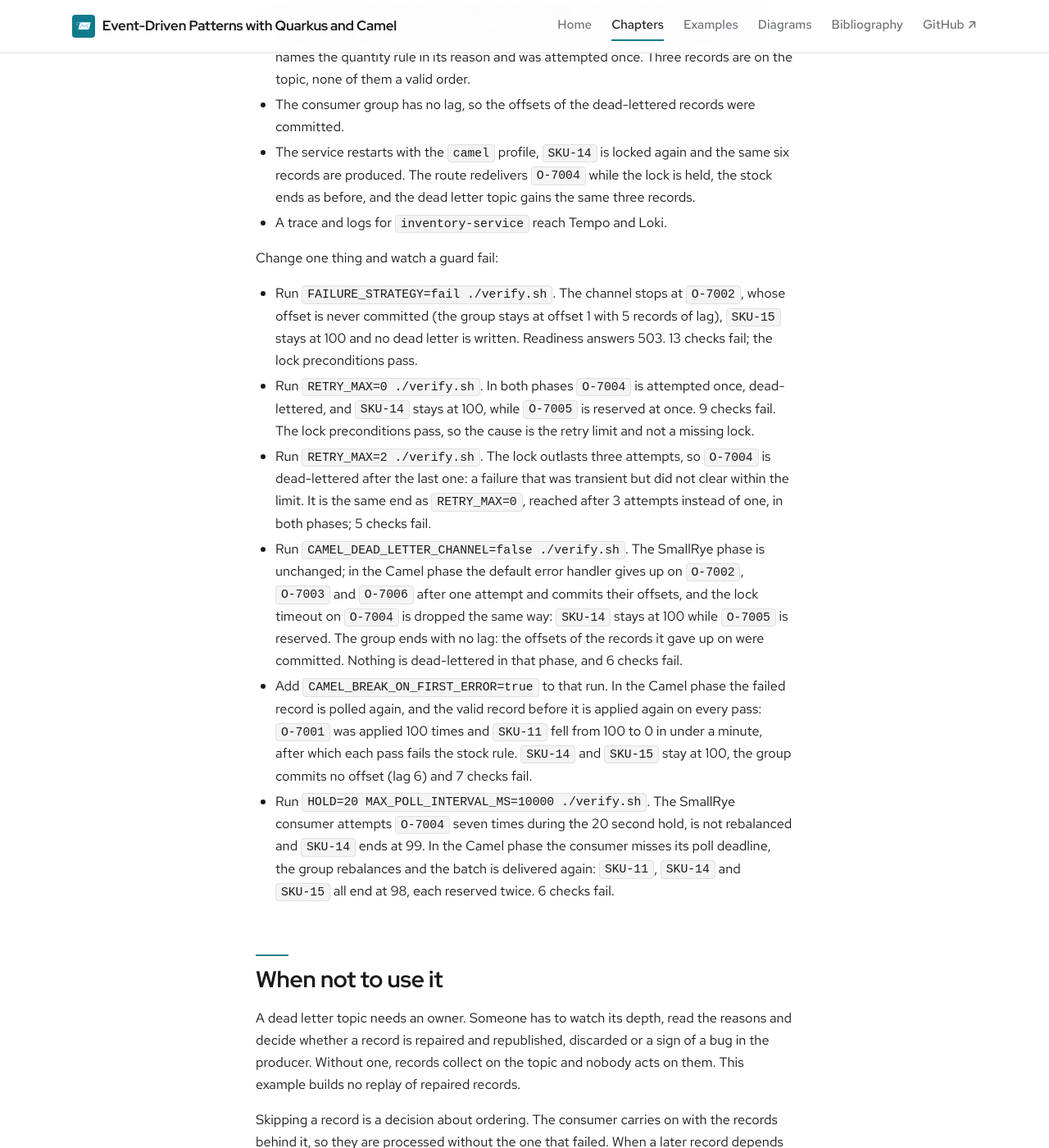
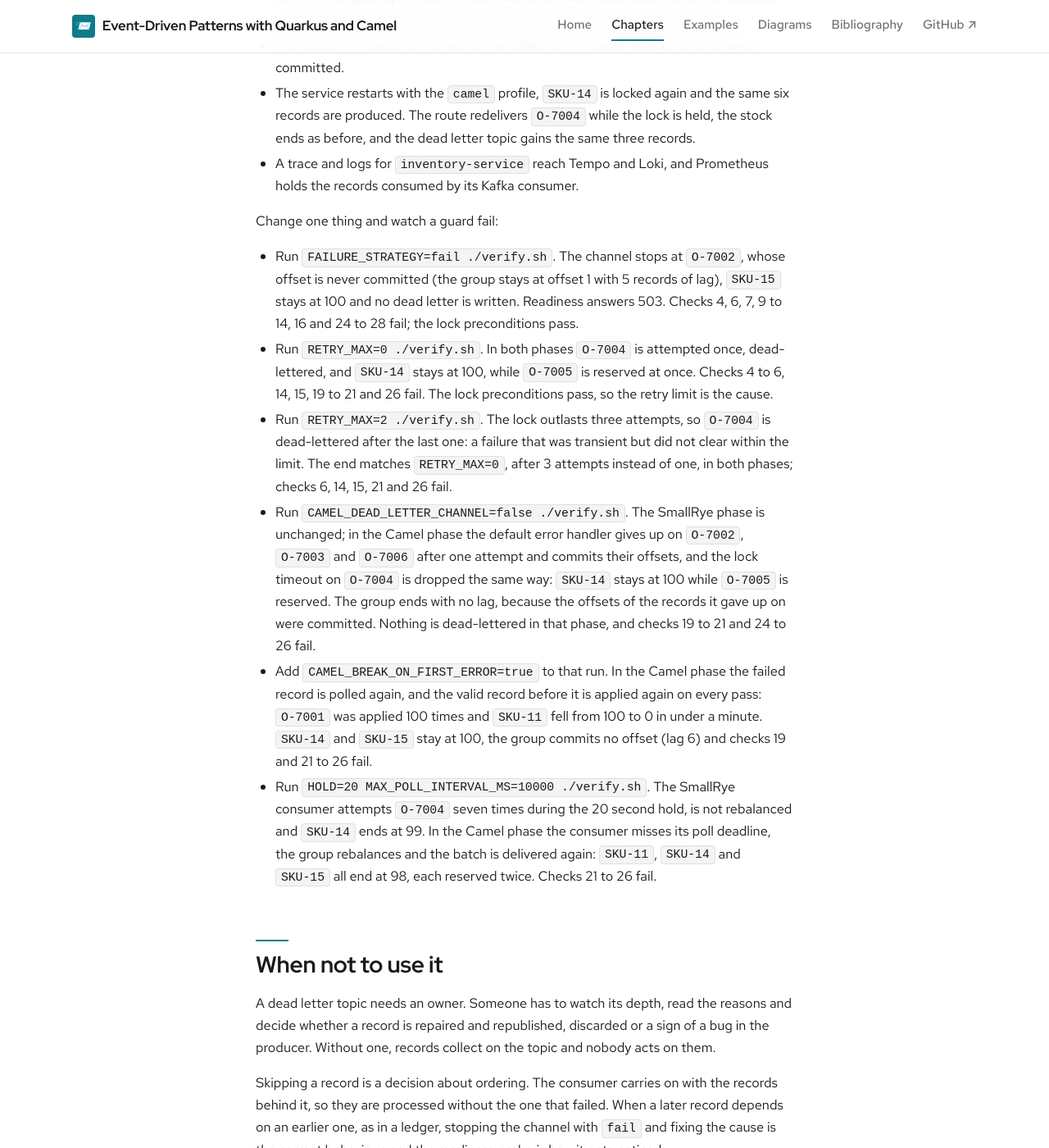
Before and after one commit to patterncatalyst/event-driven-patterns-with-quarkus-and-camel, a Jekyll site: the page built from _docs/13-retry-and-dead-letter.md, in a window 1280 px wide and 1400 px high, scrolled down 7084 px. Shown: the whole window at 82% size. Built offline with Jekyll 4.4.1, drawn with Linux system fonts in a browser that asks for light colours; some web fonts are replaced; some of the changed text lies outside the part shown.

Commit message:
fix(r05): validation round 1 repairs (metric checks, O-7003 dead letter checks, check bite, figure 13.1 label, voice)

````diff
--- a/_docs/13-retry-and-dead-letter.md
+++ b/_docs/13-retry-and-dead-letter.md
@@ -26,8 +26,6 @@ Hohpe and Woolf name two of the cases. A message that makes no sense to the rece
 **A Dead Letter Channel sends a record the receiver cannot process to a separate topic with its original content, after retrying only the failures that can still succeed.**
 
 Three decisions make it work. Classify the failure: the consumer says which exceptions are final and which are worth another attempt. Bound the retries, so a failure that never clears ends up on the dead letter topic instead of holding the partition forever. Keep the original record, key and bytes, so that whoever repairs it starts from what was sent and not from what the consumer made of it.
-
-The channel moves the failure to a place with an owner. A dead letter topic nobody reads is the unsound option again.
 
 ### How Quarkus and Camel model it
 
@@ -58,7 +56,7 @@ mp.messaging.incoming.orders-placed.dead-letter-queue.value.serializer=org.apach
 
 Reading bytes is the point. A channel with a typed deserializer hands the method an `OrderPlaced`, and when validation fails afterwards the dead letter carries either nothing or the object serialized again, not the record that arrived. With bytes, the value written to `edp.orders.placed-dlq` is the value read, and the key is kept. SmallRye adds headers that say what happened: the exception class, the reason, and the source topic, partition and offset. The offset header is the position of the record in `edp.orders.placed`, which is where to look for it after the dead letter has been repaired. When the failure strategy is `dead-letter-queue`, the consumer's offset is committed once the record is on the dead letter topic, so the consumer moves on.
 
-`@Blocking` puts the method on a worker thread, which a blocking database call needs. The method calls `ReservationService`, a separate `@Transactional` bean, and that is deliberate. The retry wraps the method and each attempt calls the bean again, so every attempt is a new transaction: a failed attempt has rolled back and left nothing behind.
+`@Blocking` puts the method on a worker thread, which a blocking database call needs. The method calls `ReservationService`, a separate `@Transactional` bean. The retry wraps the method and each attempt calls the bean again, so every attempt is a new transaction: a failed attempt has rolled back and left nothing behind.
 
 ```java
 @Transactional
@@ -80,7 +78,7 @@ A retry in place has a price that the figure shows. The partition has one reader
 
 {% include excalidraw.html file="13-retry-blocks-partition" alt="While O-7004 is retried against a locked row, O-7005 behind it on the same partition is not read; after the lock is released O-7004 is reserved and O-7005 follows" caption="Figure 13.3: A retry in place holds back the records behind it" %}
 
-SmallRye has a retry that does not block, the `delayed-retry-topic` failure strategy, which republishes the record to delay topics. The documentation marks it experimental, and this example does not use it.
+SmallRye has a retry that does not block, the `delayed-retry-topic` failure strategy, which republishes the record to delay topics. The documentation marks it experimental.
 
 A retried effect must also survive being applied twice. Here the failed attempt rolled back, so a retry decrements the stock once. A record that is delivered again after a commit is applied again, as the last experiment shows. Chapter 11 puts a key in the same transaction to stop that.
 
@@ -110,7 +108,7 @@ What Camel does not do is describe the failure. Its dead letter channel writes t
 | Dead letter content | Key and original bytes; headers for exception, reason, source topic, partition and offset | Original value bytes only |
 | Parse failure | Parsed in the method, so it is classified like any exception | Parsed in the route, so it goes through the same handler |
 | Nothing configured | `fail`: the channel stops and readiness goes DOWN | The default error handler logs, skips the record after one attempt and commits |
-| Offset committed | After the record is written to the dead letter topic | After the exchange completes; with the default error handler also for a record it gave up on |
+| Offset committed | After the record is written to the dead letter topic | On the consumer's auto-commit timer, after the exchange; with the default error handler also for a record it gave up on |
 | Blocked while retrying | The partition | The partition |
 | Retry without blocking | `delayed-retry-topic`, experimental, not used here | Not used here |
 | 20 s hold with `max.poll.interval.ms` at 10 s | The record is not delivered again | The group rebalances and the batch is delivered again |
@@ -124,28 +122,28 @@ mvn -B verify
 ./verify.sh
 ```
 
-The Maven build runs the service against PostgreSQL and Kafka from Dev Services: 7 tests cover a truncated record that reaches the dead letter topic with its bytes, its source topic and its source offset, an invalid record attempted once, a locked row retried until it is free, `fail` stopping the channel, and the Camel route dead-lettering with the original body. `verify.sh` starts Kafka, PostgreSQL, the LGTM stack and the service, and prints `28/28 checks passed`.
+The Maven build runs the service against PostgreSQL and Kafka from Dev Services: 7 tests cover a truncated record that reaches the dead letter topic with its bytes, its source topic and its source offset, an invalid record attempted once, a locked row retried until it is free, `fail` stopping the channel, and the Camel route dead-lettering with the original body. `verify.sh` starts Kafka, PostgreSQL, the LGTM stack and the service, and prints `31/31 checks passed`.
 
 The checks read the effects:
 
 - With `SKU-14` locked for twelve seconds and the six records produced in one batch, `O-7004` is attempted more than once while the lock is held, and `SKU-14` and `SKU-15` both still hold 100: `O-7005` waits. After the lock is released `SKU-14` and `SKU-15` hold 99, and `SKU-11` holds 99 for `O-7001`.
-- The dead letter topic holds `O-7002` and `O-7006` with exactly the bytes that were sent. `O-7002` names `edp.orders.placed` and the offset it had there. `O-7003` names the quantity rule in its reason and was attempted once. Three records are on the topic, none of them a valid order.
+- The dead letter topic holds `O-7002` and `O-7006` with exactly the bytes that were sent. `O-7002` names `edp.orders.placed` and the offset it had there. `O-7003` carries its original bytes, source topic and offset, names the quantity rule in its reason and was attempted once. Three records are on the topic, none a valid order.
 - The consumer group has no lag, so the offsets of the dead-lettered records were committed.
 - The service restarts with the `camel` profile, `SKU-14` is locked again and the same six records are produced. The route redelivers `O-7004` while the lock is held, the stock ends as before, and the dead letter topic gains the same three records.
-- A trace and logs for `inventory-service` reach Tempo and Loki.
+- A trace and logs for `inventory-service` reach Tempo and Loki, and Prometheus holds the records consumed by its Kafka consumer.
 
 Change one thing and watch a guard fail:
 
-- Run `FAILURE_STRATEGY=fail ./verify.sh`. The channel stops at `O-7002`, whose offset is never committed (the group stays at offset 1 with 5 records of lag), `SKU-15` stays at 100 and no dead letter is written. Readiness answers 503. 13 checks fail; the lock preconditions pass.
-- Run `RETRY_MAX=0 ./verify.sh`. In both phases `O-7004` is attempted once, dead-lettered, and `SKU-14` stays at 100, while `O-7005` is reserved at once. 9 checks fail. The lock preconditions pass, so the cause is the retry limit and not a missing lock.
-- Run `RETRY_MAX=2 ./verify.sh`. The lock outlasts three attempts, so `O-7004` is dead-lettered after the last one: a failure that was transient but did not clear within the limit. It is the same end as `RETRY_MAX=0`, reached after 3 attempts instead of one, in both phases; 5 checks fail.
-- Run `CAMEL_DEAD_LETTER_CHANNEL=false ./verify.sh`. The SmallRye phase is unchanged; in the Camel phase the default error handler gives up on `O-7002`, `O-7003` and `O-7006` after one attempt and commits their offsets, and the lock timeout on `O-7004` is dropped the same way: `SKU-14` stays at 100 while `O-7005` is reserved. The group ends with no lag: the offsets of the records it gave up on were committed. Nothing is dead-lettered in that phase, and 6 checks fail.
-- Add `CAMEL_BREAK_ON_FIRST_ERROR=true` to that run. In the Camel phase the failed record is polled again, and the valid record before it is applied again on every pass: `O-7001` was applied 100 times and `SKU-11` fell from 100 to 0 in under a minute, after which each pass fails the stock rule. `SKU-14` and `SKU-15` stay at 100, the group commits no offset (lag 6) and 7 checks fail.
-- Run `HOLD=20 MAX_POLL_INTERVAL_MS=10000 ./verify.sh`. The SmallRye consumer attempts `O-7004` seven times during the 20 second hold, is not rebalanced and `SKU-14` ends at 99. In the Camel phase the consumer misses its poll deadline, the group rebalances and the batch is delivered again: `SKU-11`, `SKU-14` and `SKU-15` all end at 98, each reserved twice. 6 checks fail.
+- Run `FAILURE_STRATEGY=fail ./verify.sh`. The channel stops at `O-7002`, whose offset is never committed (the group stays at offset 1 with 5 records of lag), `SKU-15` stays at 100 and no dead letter is written. Readiness answers 503. Checks 4, 6, 7, 9 to 14, 16 and 24 to 28 fail; the lock preconditions pass.
+- Run `RETRY_MAX=0 ./verify.sh`. In both phases `O-7004` is attempted once, dead-lettered, and `SKU-14` stays at 100, while `O-7005` is reserved at once. Checks 4 to 6, 14, 15, 19 to 21 and 26 fail. The lock preconditions pass, so the retry limit is the cause.
+- Run `RETRY_MAX=2 ./verify.sh`. The lock outlasts three attempts, so `O-7004` is dead-lettered after the last one: a failure that was transient but did not clear within the limit. The end matches `RETRY_MAX=0`, after 3 attempts instead of one, in both phases; checks 6, 14, 15, 21 and 26 fail.
+- Run `CAMEL_DEAD_LETTER_CHANNEL=false ./verify.sh`. The SmallRye phase is unchanged; in the Camel phase the default error handler gives up on `O-7002`, `O-7003` and `O-7006` after one attempt and commits their offsets, and the lock timeout on `O-7004` is dropped the same way: `SKU-14` stays at 100 while `O-7005` is reserved. The group ends with no lag, because the offsets of the records it gave up on were committed. Nothing is dead-lettered in that phase, and checks 19 to 21 and 24 to 26 fail.
+- Add `CAMEL_BREAK_ON_FIRST_ERROR=true` to that run. In the Camel phase the failed record is polled again, and the valid record before it is applied again on every pass: `O-7001` was applied 100 times and `SKU-11` fell from 100 to 0 in under a minute. `SKU-14` and `SKU-15` stay at 100, the group commits no offset (lag 6) and checks 19 and 21 to 26 fail.
+- Run `HOLD=20 MAX_POLL_INTERVAL_MS=10000 ./verify.sh`. The SmallRye consumer attempts `O-7004` seven times during the 20 second hold, is not rebalanced and `SKU-14` ends at 99. In the Camel phase the consumer misses its poll deadline, the group rebalances and the batch is delivered again: `SKU-11`, `SKU-14` and `SKU-15` all end at 98, each reserved twice. Checks 21 to 26 fail.
 
 ## When not to use it
 
-A dead letter topic needs an owner. Someone has to watch its depth, read the reasons and decide whether a record is repaired and republished, discarded or a sign of a bug in the producer. Without one, records collect on the topic and nobody acts on them. This example builds no replay of repaired records.
+A dead letter topic needs an owner. Someone has to watch its depth, read the reasons and decide whether a record is repaired and republished, discarded or a sign of a bug in the producer. Without one, records collect on the topic and nobody acts on them.
 
 Skipping a record is a decision about ordering. The consumer carries on with the records behind it, so they are processed without the one that failed. When a later record depends on an earlier one, as in a ledger, stopping the channel with `fail` and fixing the cause is the correct behaviour, and the readiness probe is how it gets noticed.
 
--- a/examples/12-exactly-once-with-kafka-transactions/pom.xml
+++ b/examples/12-exactly-once-with-kafka-transactions/pom.xml
@@ -65,6 +65,10 @@
     <dependency>
       <groupId>io.quarkus</groupId>
       <artifactId>quarkus-jackson</artifactId>
+    </dependency>
+    <dependency>
+      <groupId>org.apache.camel.quarkus</groupId>
+      <artifactId>camel-quarkus-bean</artifactId>
     </dependency>
     <dependency>
       <groupId>org.apache.camel.quarkus</groupId>
````
Also changed, not shown: _docs/11-idempotent-consumer-and-inbox.md (+8 -8 lines), _docs/12-exactly-once-with-kafka-transactions.md (+6 -6 lines), _plans/claims.md (+20 -20 lines), _plans/verification-log.md (+7 -0 lines), bibliography.md (+0 -1 lines), examples/11-idempotent-consumer-and-inbox/README.md (+2 -2 lines), examples/12-exactly-once-with-kafka-transactions/README.md (+3 -2 lines), examples/13-retry-and-dead-letter/README.md (+2 -1 lines), diagrams/13-failure-classes.svg, 9 other files.
